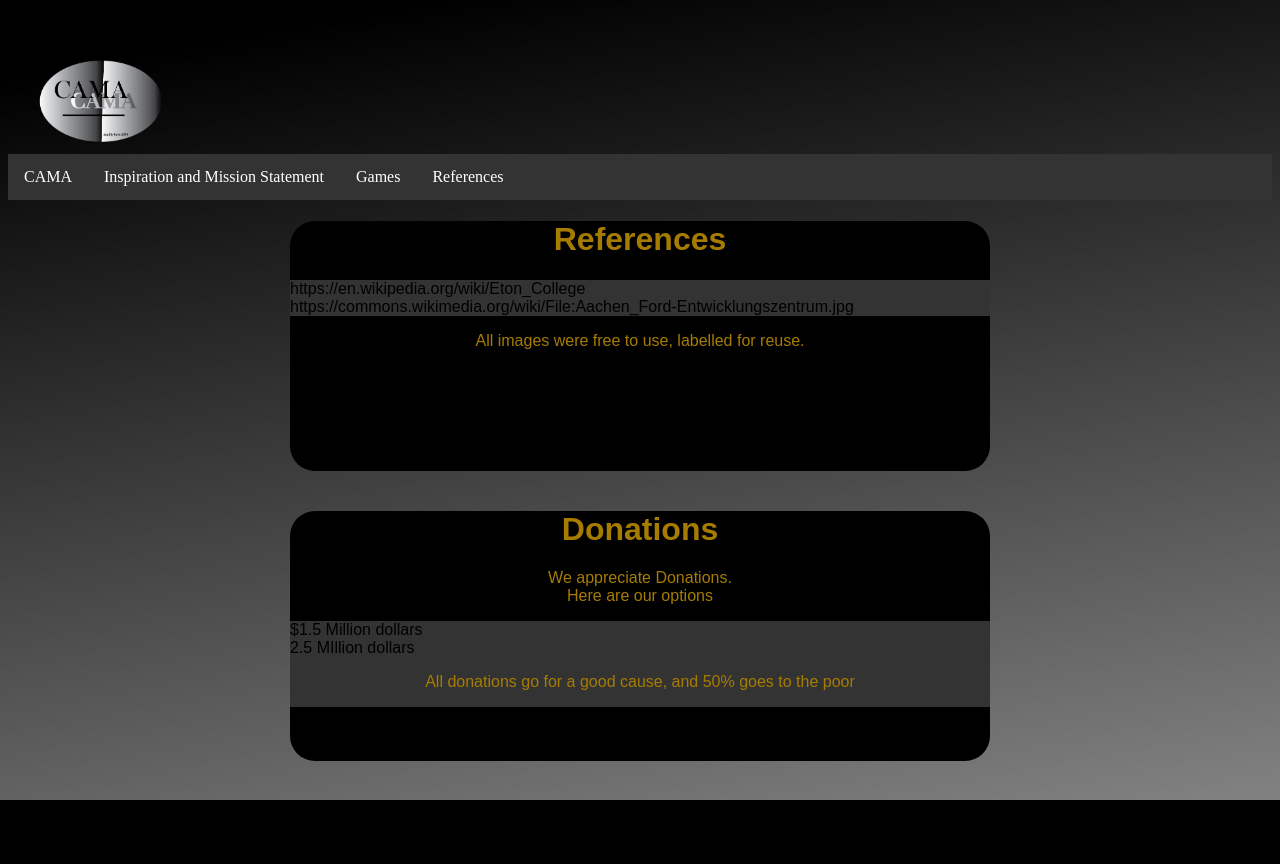
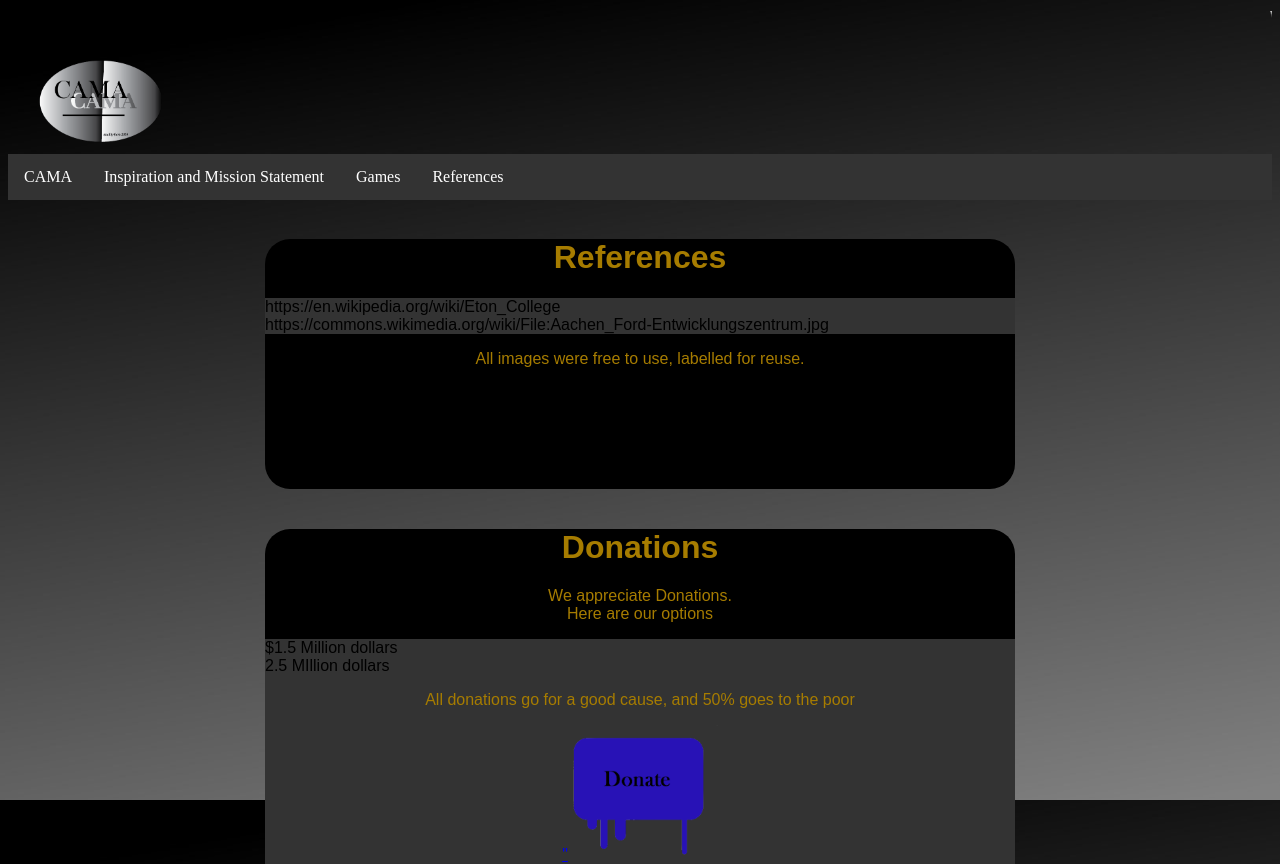
Before and after one commit to shoestobuy/cama-page, a PHP site: page /references.html in a window 1280 px wide. Before the commit the page ends 800 px from the top, so only its background shows below. Run offline with PHP 8.4, Linux system fonts and the light colour scheme.

Commit message:
dantion page changed

```diff
--- a/main.css
+++ b/main.css
@@ -51,7 +51,7 @@
 
 div{
     background-color: #000000;
-    width: 700px;
+    width: 750px;
     height: 250px;
     border-radius: 25px;
     -webkit-transition: width 1s; /* For Safari 3.1 to 6.0 */
@@ -104,3 +104,7 @@
 h1{
     color:#A67C00;
 }
+
+#d:hover{
+    opacity: 0.5;
+}
--- a/references.html
+++ b/references.html
@@ -28,6 +28,7 @@
 
     </ul>
 <html>
+    <br>
 
     <center><div><h1>References</h1>
         <ul>
@@ -49,6 +50,7 @@
                 <br>
                 <p>All donations go for a good cause, and 50% goes to the poor</p>
 
+                <a href="https://givealittle.co.nz/">"<img src="assets/images/Donate%20Button%20(2).png" width="150" id="d"></a>
 
 
 
@@ -58,3 +60,4 @@
 
 
         </div>
+          <br>
```
Also changed, not shown: assets/images/Donate Button (2).png (added).
